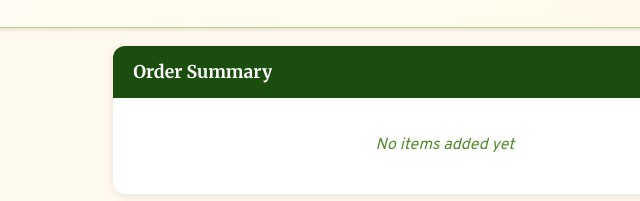
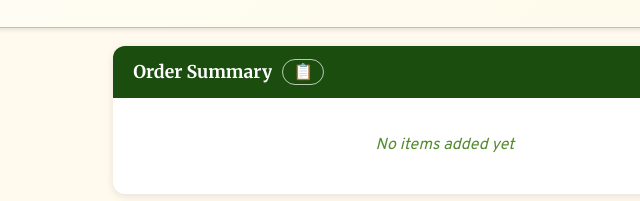
Before and after one commit to lpcode808/ScripCalculator, a plain HTML site: page index.html in a window 1280 px wide. Shown: the part 152-353 px from the top of the page, 195-835 px from the left. Drawn offline with Linux system fonts and the light colour scheme.

Commit message:
copy order summary

```diff
--- a/css/styles.css
+++ b/css/styles.css
@@ -335,11 +335,34 @@ body {
     text-overflow: ellipsis;
 }
 
+.copy-btn {
+    background: transparent;
+    border: 1px solid rgba(255, 255, 255, 0.7);
+    color: white;
+    border-radius: 16px;
+    padding: 4px 10px;
+    font-size: 1em;
+    cursor: pointer;
+    white-space: nowrap;
+    flex-shrink: 0;
+    margin-left: 10px;
+    line-height: 1;
+}
+
+.copy-btn:active {
+    transform: scale(0.97);
+}
+
+.copy-btn:hover {
+    background: rgba(255, 255, 255, 0.1);
+}
+
 .summary-actions {
     display: flex;
     align-items: center;
     gap: 10px;
     flex-shrink: 0;  /* Prevent compression */
+    margin-left: auto;  /* Push to right */
 }
 
 .clear-btn {
--- a/index.html
+++ b/index.html
@@ -43,6 +43,7 @@
         <div class="order-summary">
             <div class="summary-header" onclick="toggleSummary()">
                 <span class="summary-title">Order Summary</span>
+                <button class="copy-btn" type="button" onclick="copySummary(event)" aria-label="Copy order summary to clipboard" title="Copy to clipboard">📋</button>
                 <div class="summary-actions">
                     <button class="clear-btn" type="button" onclick="clearAll(event)" aria-label="Clear all items">Clear</button>
                     <span class="toggle-icon">▼</span>
--- a/js/main.js
+++ b/js/main.js
@@ -235,6 +235,69 @@ function clearAll(event) {
     updateTotals();
 }
 
+// Copy order summary to clipboard
+async function copySummary(event) {
+    if (event) {
+        event.stopPropagation();
+    }
+
+    // Get all items with quantities
+    const items = Object.entries(orderQuantities)
+        .filter(([_, qty]) => qty > 0)
+        .map(([itemId, qty]) => {
+            const item = findItem(itemId);
+            return item ? { name: item.name, quantity: qty, scrip: item.scrip } : null;
+        })
+        .filter(Boolean);
+
+    if (items.length === 0) {
+        return; // Nothing to copy
+    }
+
+    // Get totals
+    const totalScrip = parseInt(document.getElementById('total-scrip').textContent, 10);
+    const totalCost = document.getElementById('total-cost').textContent;
+
+    // Format summary
+    let summary = 'Punahou Carnival 2026 - Order Summary\n\n';
+    items.forEach(item => {
+        summary += `${item.name}\n`;
+        summary += `  ${item.quantity}× @ ${item.scrip} scrip = ${item.quantity * item.scrip} scrip\n\n`;
+    });
+    summary += `────────────────────\n`;
+    summary += `Total: ${totalScrip} scrip ($${totalCost})\n`;
+    summary += `(rounds up to nearest $10)\n`;
+
+    // Copy to clipboard
+    try {
+        await navigator.clipboard.writeText(summary);
+
+        // Visual feedback - change icon briefly
+        const button = event.target.closest('.copy-btn');
+        if (button) {
+            const originalContent = button.innerHTML;
+            button.innerHTML = '✅';
+            button.setAttribute('title', 'Copied!');
+
+            setTimeout(() => {
+                button.innerHTML = originalContent;
+                button.setAttribute('title', 'Copy to clipboard');
+            }, 2000);
+        }
+    } catch (err) {
+        console.error('Failed to copy:', err);
+        // Fallback - could show error message
+        const button = event.target.closest('.copy-btn');
+        if (button) {
+            const originalContent = button.innerHTML;
+            button.innerHTML = '❌';
+            setTimeout(() => {
+                button.innerHTML = originalContent;
+            }, 2000);
+        }
+    }
+}
+
 // Update summary content
 function updateSummary() {
     const summaryContent = document.getElementById('summary-content');
```
